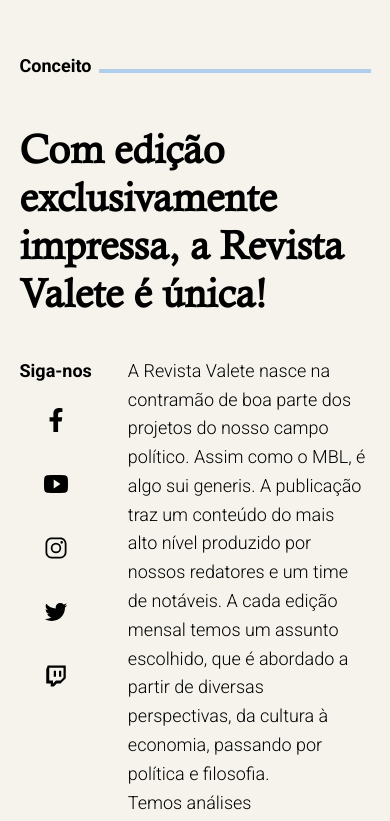
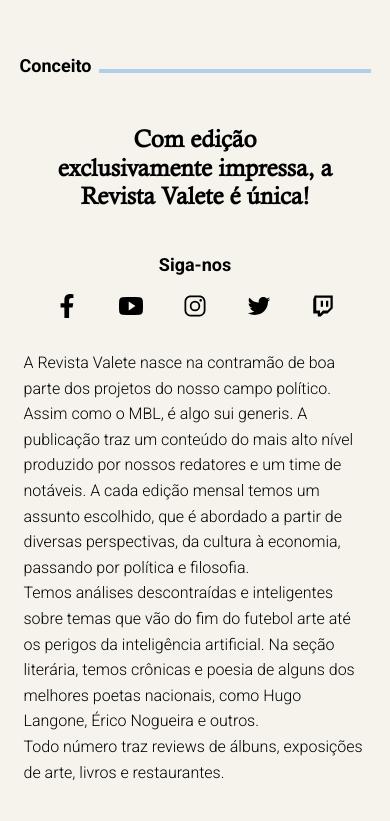
Before and after one commit to danielpqb/revista-valete-mbl, a Next.js app: page / in a window 390 px wide. Shown: the part 900-1721 px from the top of the page. Built offline with nearby package versions, Linux system fonts and the light colour scheme.

Commit message:
Responsive Concept

```diff
--- a/src/components/Main/Sections/contents/Concept.tsx
+++ b/src/components/Main/Sections/contents/Concept.tsx
@@ -6,17 +6,17 @@
   return (
     <div className="flex gap-[2.5rem] sm:flex-col">
       <div className="flex flex-col flex-1 gap-[2.5rem]">
-        <h1 className="text-[2.5rem] font-bold leading-[3rem]">
+        <h1 className="text-[2.5rem] font-bold leading-[3rem] sm:text-[1.5rem] sm:leading-[1.8rem] sm:text-center sm:px-[10%]">
           Com edição exclusivamente impressa, a Revista Valete é única!
         </h1>
-        <div className="font-roboto flex gap-[2rem]">
+        <div className="font-roboto flex gap-[2rem] sm:flex sm:flex-col">
           <FollowUs />
           <Text />
         </div>
       </div>
       <img
         src="/images/img002.png"
-        className="w-[30rem] h-[40rem]"
+        className="w-[30rem] h-[40rem] sm:w-full sm:h-fit"
       />
     </div>
   );
@@ -24,9 +24,9 @@
 
 function FollowUs() {
   return (
-    <div className="flex flex-col gap-[1.5rem] items-center w-fit">
+    <div className="flex flex-col gap-[1.5rem] items-center w-fit sm:w-full sm:gap-[1rem]">
       <h1 className="text-[1.125rem] font-bold">Siga-nos</h1>
-      <div className="flex flex-col gap-[2.5rem]">
+      <div className="flex flex-col gap-[2.5rem] sm:flex-row">
         <NextLink
           href="https://www.facebook.com/mblivre"
           target="_blank"
@@ -76,7 +76,7 @@
 
 function Text() {
   return (
-    <div className="flex flex-1 flex-col px-1 font-light text-[1.125rem] leading-[1.8rem]">
+    <div className="flex flex-1 flex-col px-1 font-light text-[1.125rem] leading-[1.8rem] sm:text-[1rem] sm:leading-[1.6rem]">
       <p>
         A Revista Valete nasce na contramão de boa parte dos projetos do nosso
         campo político. Assim como o MBL, é algo sui generis. A publicação traz
```
